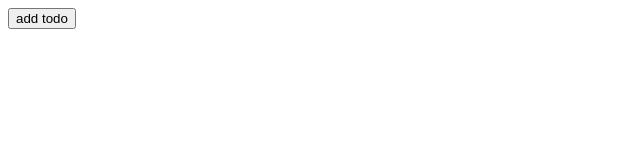
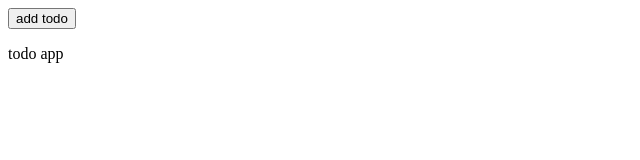
Before and after one commit to imranali5121/todo, a plain HTML site: page index.html in a window 1280 px wide. Shown: the full height of the page, 0-640 px from the left. Drawn offline with Linux system fonts and the light colour scheme.

Commit message:
paragraph tag added

```diff
--- a/index.html
+++ b/index.html
@@ -9,6 +9,7 @@
     <div id="todo-container">
     </div>
     <button onclick="addTodo()">add todo</button>
+    <p>todo app</p>
     <script src="./app.js"></script>
 </body>
 </html>
```
